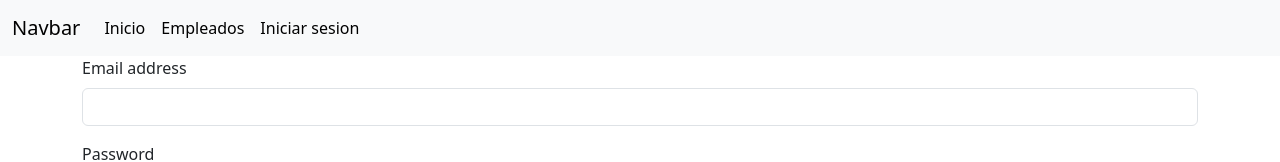
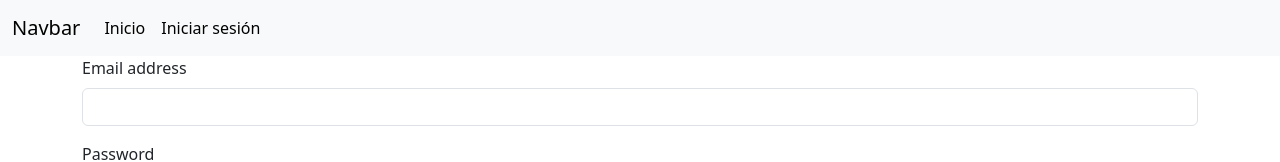
Before and after one commit to kacubillos/pase-aventura-front, a Vue app: page /login in a window 1280 px wide. Shown: the top 162 px of the page. Built offline with nearby package versions, Linux system fonts and the light colour scheme.

Commit message:
feat: add protection to routes based on roles

```diff
--- a/package.json
+++ b/package.json
@@ -12,6 +12,7 @@
     "@popperjs/core": "^2.11.8",
     "axios": "^1.4.0",
     "bootstrap": "^5.3.0",
+    "jwt-decode": "^3.1.2",
     "pinia": "^2.1.4",
     "vue": "^3.2.47",
     "vue-router": "^4.2.2"
--- a/src/App.vue
+++ b/src/App.vue
@@ -8,14 +8,8 @@
       </button>
       <div class="collapse navbar-collapse" id="navbarNav">
         <ul class="navbar-nav">
-          <li class="nav-item">
-            <router-link class="nav-link active" to="/">Inicio</router-link>
-          </li>
-          <li>
-            <router-link class="nav-link active" to="/empleados">Empleados</router-link>
-          </li>
-          <li>
-            <router-link class="nav-link active" to="/login">Iniciar sesion</router-link>
+          <li class="nav-item" v-for="(item, index) in navItems" :key="index">
+            <router-link class="nav-link active" :to="{ path: item.to }">{{ item.name }}</router-link>
           </li>
         </ul>
       </div>
@@ -26,4 +20,33 @@
   </div>
 </template>
 
+<script setup>
+  import { ref, watch } from 'vue';
+  import useAuthStore from './store/auth';
+  import role from './helpers/role';
+
+  const navItems = ref([
+    { name: 'Inicio', to: '/' },
+    { name: 'Iniciar sesión', to: '/login' }
+  ]);
+
+  const adminItems = [
+    { name: 'Inicio', to: '/home' },
+    { name: 'Empleados', to: '/empleados' }
+  ];
+
+  const empItems = [
+    { name: 'Inicio', to: '/home' }
+  ];
+
+  const auth = useAuthStore();
+
+  watch(auth.currentUser, () => {
+    if(auth.token != null)
+      auth.currentUser.role === role.admin ? navItems.value = adminItems :  navItems.value = empItems;
+    console.log(auth.currentUser.role);
+    console.log(role.admin);
+  });
+</script>
+
 <style scoped></style>
--- /dev/null
+++ b/src/helpers/role.js
@@ -0,0 +1,5 @@
+export default {
+    default: '',
+    admin: 'ADMIN',
+    emp: 'EMP_JUEGO',
+}
--- a/src/router/index.js
+++ b/src/router/index.js
@@ -1,17 +1,44 @@
 import { createRouter, createWebHistory } from "vue-router";
+import LandingView from "../views/LandingView.vue";
+import LoginView from "../views/LoginView.vue";
 import HomeView from "../views/HomeView.vue";
-import LoginView from "../views/LoginView.vue";
 import ListView from "../views/employees/ListView.vue";
 import Employee from "../views/employees/Employee.vue";
 import SaveView from "../views/employees/SaveView.vue";
 import useAuthStore from "../store/auth.js";
+import Role from "../helpers/role.js";
 
 const routes = [
-    { path: '/', component: HomeView, meta: { requireAuth: false }},
-    { path: '/login', component: LoginView, meta: { requireAuth: false }},
-    { path: '/empleados', component: ListView, meta: { requireAuth: true }},
-    { path: '/empleados/:id', component: Employee, meta: { requireAuth: true }},
-    { path: '/empleados/nuevo', component: SaveView, meta: { requireAuth: true }},
+    {
+        path: '/',
+        component: LandingView,
+        meta: { requireAuth: false, role: [ Role.default ] }
+    },
+    {
+        path: '/login',
+        component: LoginView,
+        meta: { requireAuth: false, role: [ Role.default ] }
+    },
+    {
+        path: '/home',
+        component: HomeView,
+        meta: { requireAuth: true, role: [ Role.admin, Role.emp ] }
+    },
+    {
+        path: '/empleados',
+        component: ListView,
+        meta: { requireAuth: true, role: [ Role.admin ] }
+    },
+    {
+        path: '/empleados/:id',
+        component: Employee,
+        meta: { requireAuth: true, role: [ Role.admin ] }
+    },
+    {
+        path: '/empleados/nuevo',
+        component: SaveView,
+        meta: { requireAuth: true, role: [ Role.admin ] }
+    },
 ];
 
 const router = createRouter({
@@ -22,13 +49,22 @@ const router = createRouter({
 router.beforeEach((to, from, next) => {
     const auth = useAuthStore();
     const isAuth = auth.token;
+    const userRole = auth.currentUser.role;
 
-    if(to.meta.requireAuth && isAuth == null)
-        next('/login');
-    else if(!to.meta.requireAuth && isAuth != null)
-        next('/empleados')
-    else
-        next();
+    if(to.meta.requireAuth) {
+        if(isAuth == null)
+            return next({ path: '/login', query: { returnUrl: to.path } });
+
+        if(!to.meta.role.includes(userRole))
+            return next('/home');
+
+        return next();
+    } else {
+        if(isAuth != null)
+            return next('/home')
+
+        return next();
+    }
 });
 
 export default router
--- a/src/store/auth.js
+++ b/src/store/auth.js
@@ -1,10 +1,15 @@
 import { defineStore } from "pinia";
 import axios from "axios";
+import jwtDecode from "jwt-decode";
 
 const useAuthStore = defineStore('auth', {
     state: () => {
         return {
-            token: null
+            token: null,
+            currentUser: {
+                email: '',
+                role: ''
+            }
         }
     },
     actions: {
@@ -29,6 +34,12 @@ const useAuthStore = defineStore('auth', {
 
                 this.token = res.data.accessToken;
                 axios.defaults.headers.common['Authorization'] = 'Bearer ' + this.token;
+
+                // Get the JWT claims
+                let decoded = jwtDecode(this.token);
+                this.currentUser.email = decoded.sub;
+                this.currentUser.role = decoded.role;
+
                 return true;
             } catch (error) {
                 console.log(error);
--- a/src/views/HomeView.vue
+++ b/src/views/HomeView.vue
@@ -1,30 +1,6 @@
-<script setup>
-import HelloWorld from '../components/HelloWorld.vue'
-</script>
-
 <template>
-  <div>
-    <a href="https://vitejs.dev" target="_blank">
-      <img src="/vite.svg" class="logo" alt="Vite logo" />
-    </a>
-    <a href="https://vuejs.org/" target="_blank">
-      <img src="../assets/vue.svg" class="logo vue" alt="Vue logo" />
-    </a>
-  </div>
-  <HelloWorld msg="Vite + Vue" />
+    <h1>Home</h1>
 </template>
 
-<style scoped>
-.logo {
-  height: 6em;
-  padding: 1.5em;
-  will-change: filter;
-  transition: filter 300ms;
-}
-.logo:hover {
-  filter: drop-shadow(0 0 2em #646cffaa);
-}
-.logo.vue:hover {
-  filter: drop-shadow(0 0 2em #42b883aa);
-}
-</style>
+<script setup>
+</script>
--- /dev/null
+++ b/src/views/LandingView.vue
@@ -0,0 +1,30 @@
+<script setup>
+import HelloWorld from '../components/HelloWorld.vue'
+</script>
+
+<template>
+  <div>
+    <a href="https://vitejs.dev" target="_blank">
+      <img src="/vite.svg" class="logo" alt="Vite logo" />
+    </a>
+    <a href="https://vuejs.org/" target="_blank">
+      <img src="../assets/vue.svg" class="logo vue" alt="Vue logo" />
+    </a>
+  </div>
+  <HelloWorld msg="Vite + Vue" />
+</template>
+
+<style scoped>
+.logo {
+  height: 6em;
+  padding: 1.5em;
+  will-change: filter;
+  transition: filter 300ms;
+}
+.logo:hover {
+  filter: drop-shadow(0 0 2em #646cffaa);
+}
+.logo.vue:hover {
+  filter: drop-shadow(0 0 2em #42b883aa);
+}
+</style>
```
Also changed, not shown: 1 other file (tests, documents, lock files or other folders).
